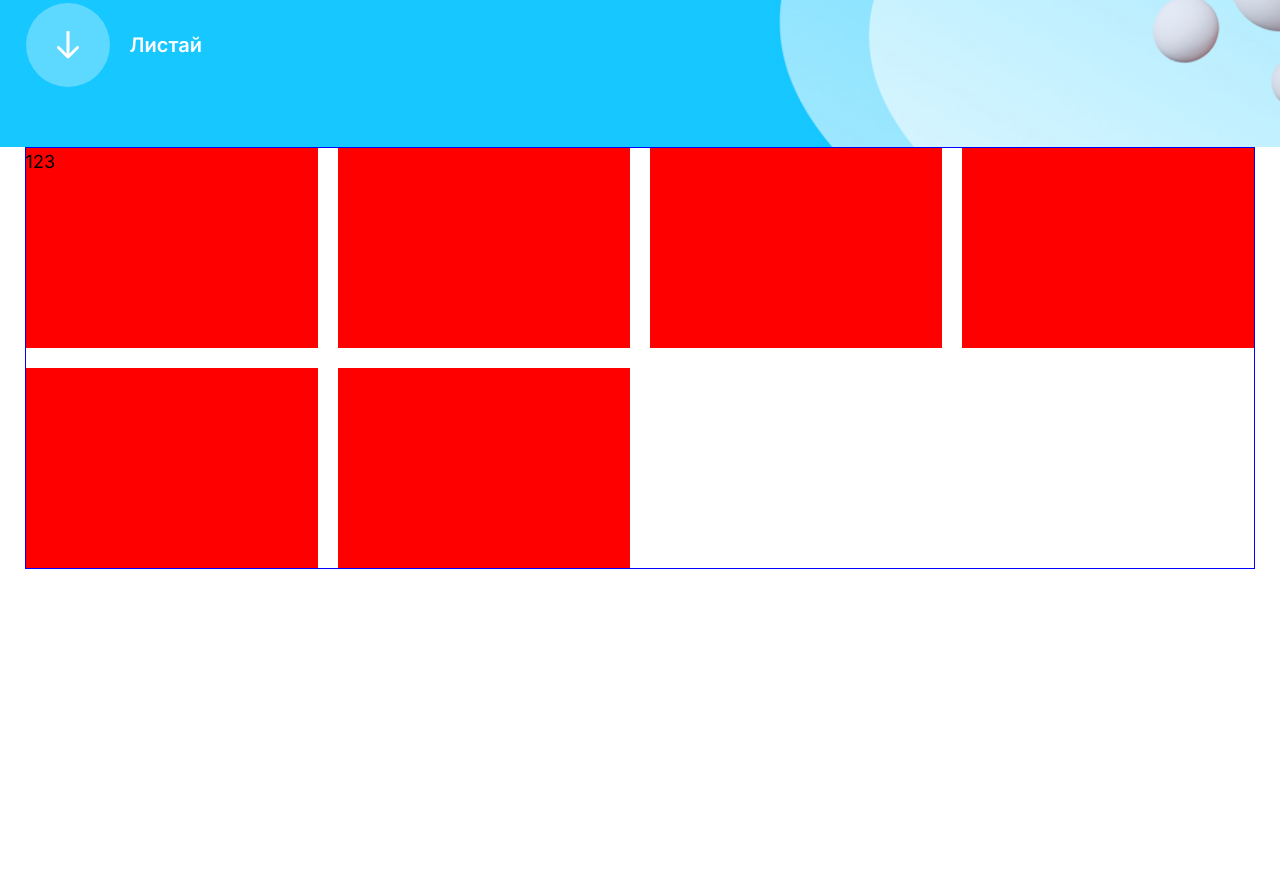
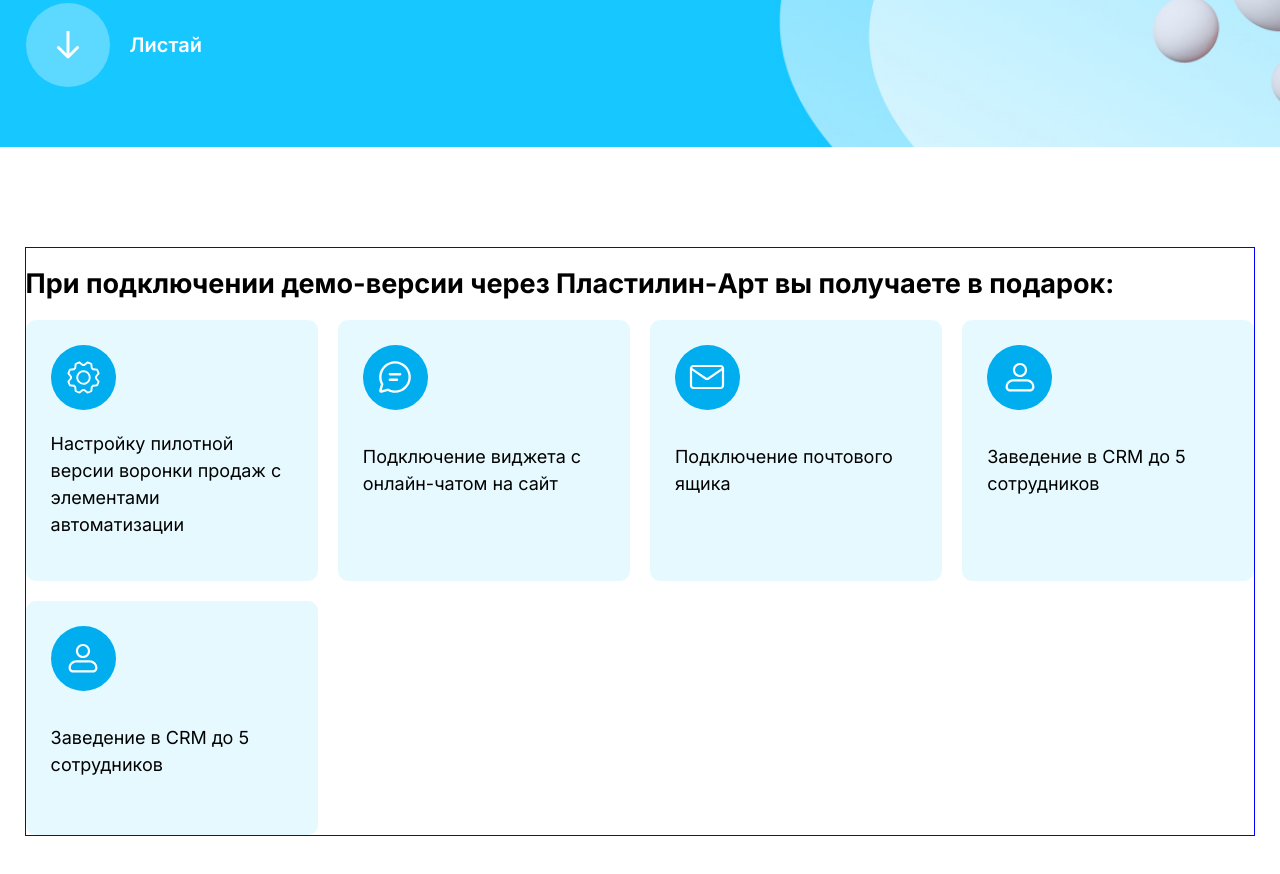
Before and after one commit to Soveliy/b24Lesson, a plain HTML site: page index.html in a window 1280 px wide. Shown: the part 896-1770 px from the top of the page. Before the commit the page ends 1474 px from the top, so only its background shows below. Drawn offline with Linux system fonts and the light colour scheme.

Commit message:
add second block and start adaptive

```diff
--- a/css/style.css
+++ b/css/style.css
@@ -124,3 +124,51 @@ body {
     padding: 10px;
     box-sizing: border-box;
 }
+
+.gift{
+    padding: 100px 0;
+}
+.gift .row{
+    display: flex;
+    flex-wrap: wrap;
+    margin: -10px;
+}
+.gift .item-container{
+    width: 25%;
+    padding: 10px;
+    box-sizing: border-box;
+}
+.gift .item{
+    height: 100%;
+    padding: 25px;
+    box-sizing: border-box;
+    border-radius: 10px;
+    background-color: #E6F9FF;
+}
+.gift .item-icon{
+    height: 65px;
+    width: 65px;
+    border-radius: 50%;
+    background-color: #00AEEF;
+    display: flex;
+    align-items: center;
+    justify-content: center;
+    margin-bottom: 20px;
+}
+.gift p{
+    min-height: 81px;
+    display: flex;
+    align-items: center;
+}
+
+@media (max-width:1024px){
+    .gift .item-container{
+        width: 50%;
+    }
+}
+
+@media (max-width:576px){
+    .gift .item-container{
+        width: 100%;
+    }
+}
--- a/index.html
+++ b/index.html
@@ -41,26 +41,58 @@
     </div>
     <div class="gift">
         <div class="container">
-            <div class="gift-row">
-                <div class="gift-item">
-                    <div class="block">
-                        123
+            <div class="section-head">
+                <h2>
+                    При подключении демо-версии через Пластилин-Арт вы получаете в подарок:
+                </h2>
+            </div>
+            <div class="row">
+                <div class="item-container">
+                    <div class="item">
+                        <div class="item-icon">
+                            <img src="images/gift/1.svg" alt="">
+                        </div>
+                        <p>
+                            Настройку пилотной
+                            версии воронки продаж
+                            с элементами автоматизации
+                        </p>
                     </div>
                 </div>
-                <div class="gift-item">
-                    <div class="block"></div>
+                <div class="item-container">
+                    <div class="item">
+                        <div class="item-icon">
+                            <img src="images/gift/2.svg" alt="">
+                        </div>
+                        <p>
+                            Подключение виджета
+                            с онлайн-чатом на сайт
+                        </p>
+                    </div>
                 </div>
-                <div class="gift-item">
-                    <div class="block"></div>
+                <div class="item-container">
+                    <div class="item">
+                        <div class="item-icon">
+                            <img src="images/gift/3.svg" alt="">
+                        </div>
+                        <p>Подключение почтового ящика</p>
+                    </div>
                 </div>
-                <div class="gift-item">
-                    <div class="block"></div>
+                <div class="item-container">
+                    <div class="item">
+                        <div class="item-icon">
+                            <img src="images/gift/4.svg" alt="">
+                        </div>
+                        <p>Заведение в CRM до 5 сотрудников</p>
+                    </div>
                 </div>
-                <div class="gift-item">
-                    <div class="block"></div>
-                </div>
-                <div class="gift-item">
-                    <div class="block"></div>
+                <div class="item-container">
+                    <div class="item">
+                        <div class="item-icon">
+                            <img src="images/gift/4.svg" alt="">
+                        </div>
+                        <p>Заведение в CRM до 5 сотрудников</p>
+                    </div>
                 </div>
             </div>
         </div>
```
Also changed, not shown: news_list.html (added, +70 -0 lines), images/gift/1.svg (added), images/gift/2.svg (added), images/gift/3.svg (added), images/gift/4.svg (added).
